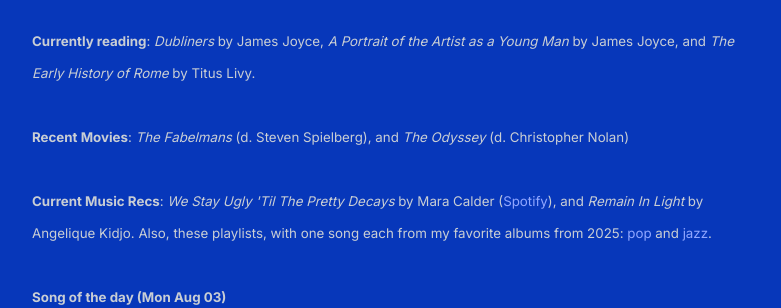
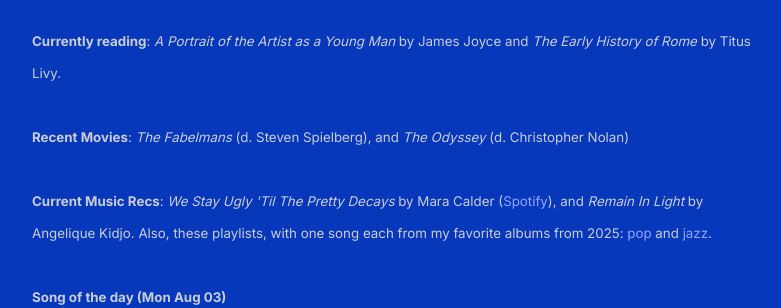
Before and after one commit to shihankanungo/shihankanungo.github.io, a Jekyll site: the page built from index.md, in a window 1280 px wide and 900 px high, scrolled down 1316 px, cut to the strip 227-535 px from the top of the window. Shown: the whole strip, without its empty margins (248-1029 px from the left). Built offline with Jekyll 4.4.1, drawn with Linux system fonts in a browser that asks for light colours.

Commit message:
Update _config.yml

```diff
--- a/_config.yml
+++ b/_config.yml
@@ -9,7 +9,7 @@ description: > # description of the site (multiple lines allowed)
           <small><b>Recent news</b>: <i>The Fields Medal 2026.</i> The 2026 Fields Medals have been awarded to <b>Yu Deng, Hong Wang, John Pardon</b>, and <b>Jacob Tsimerman</b>, recognizing four remarkable advances spanning analysis, geometry, topology, and number theory. Deng resolved long-standing questions in kinetic theory and Hilbert's Sixth Problem; Wang made groundbreaking contributions to harmonic analysis, including the Kakeya conjecture in three dimensions; Pardon transformed geometric topology through his work on minimal surfaces, Floer theory, and knot theory; and Tsimerman reshaped modern arithmetic geometry with his proof of the André–Oort conjecture and fundamental advances in Shimura varieties.</small>
           <p align="center"><img src="/images/fm-26.png" width="700" /></p>
           <br />
-          <small><b>Currently reading</b>: <i>Dubliners</i> by James Joyce, <i>A Portrait of the Artist as a Young Man</i> by James Joyce, and <i>The Early History of Rome</i> by Titus Livy.</small>
+          <small><b>Currently reading</b>: <i>A Portrait of the Artist as a Young Man</i> by James Joyce and <i>The Early History of Rome</i> by Titus Livy.</small>
           <br /><br />
           <small><b>Recent Movies</b>: <i>The Fabelmans</i> (d. Steven Spielberg), and <i>The Odyssey</i> (d. Christopher Nolan)</small>
           <br /><br />
```
